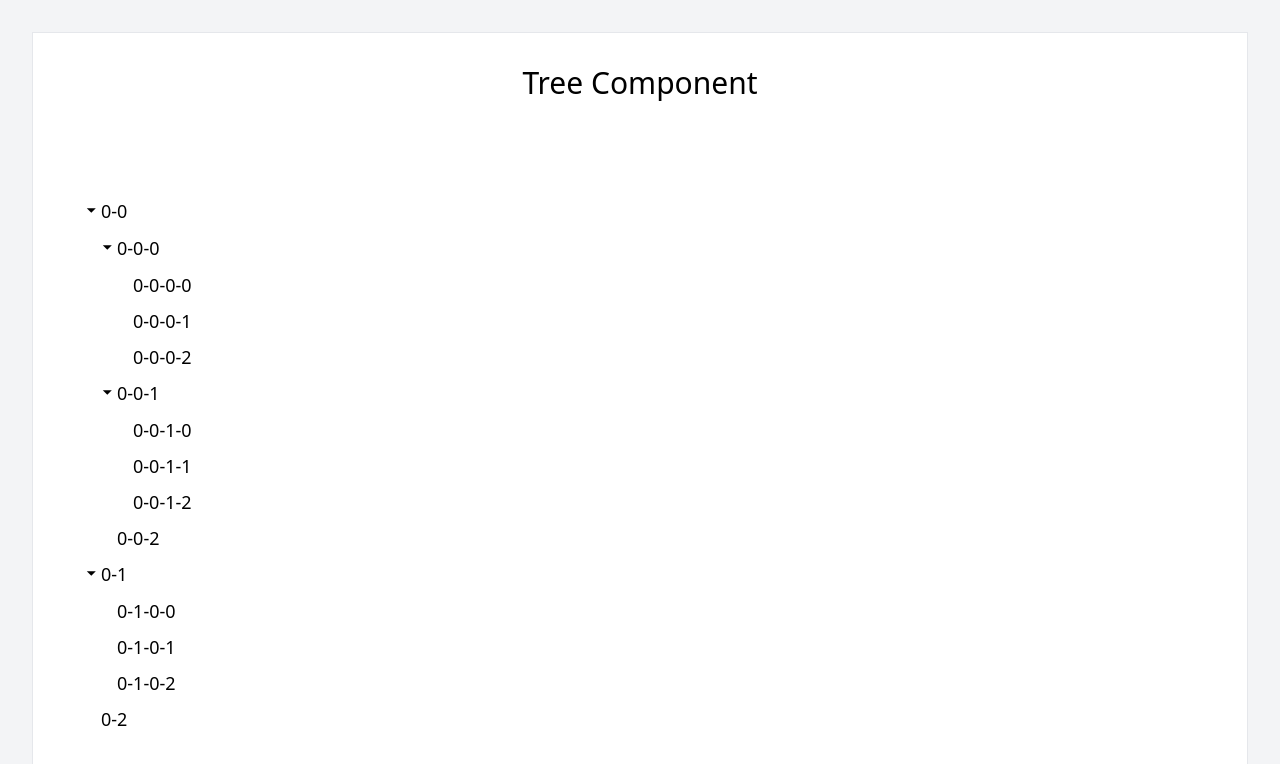
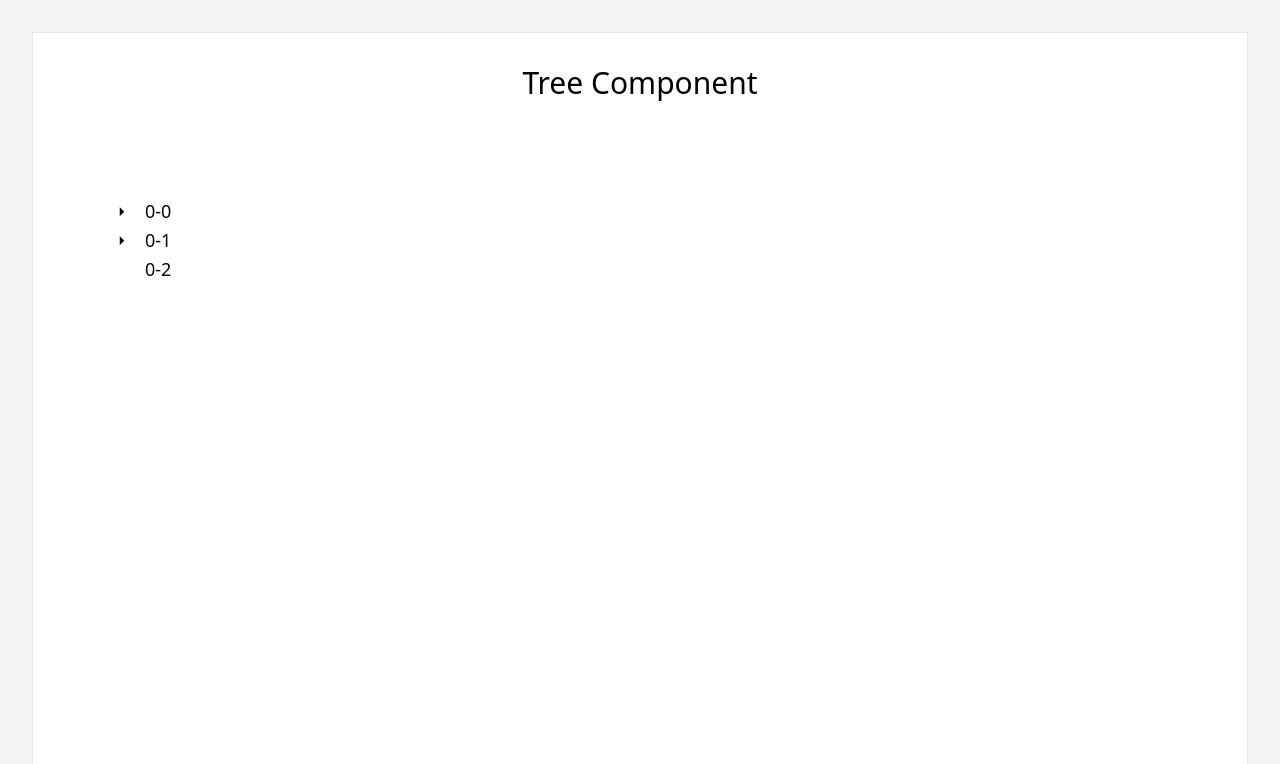
Before and after one commit to braveheart-star/astri-component, a Next.js app: page /tree in a window 1280 px wide. Shown: the top 764 px of the page. Built offline with nearby package versions, Linux system fonts and the light colour scheme.

Commit message:
finish tree component

```diff
--- /dev/null
+++ b/src/components/MyTree.tsx
@@ -0,0 +1,63 @@
+import React from "react";
+export interface TreeNode {
+  [key: string]: any; // type for unknown keys.
+  children?: TreeNode[]; // type for a known property.
+}
+export interface TreeComponentTypes {
+  treeData: TreeNode[];
+  onExpand?: (e: React.Key[]) => void;
+  expandedKeys: React.Key[];
+  onSelect: (e: React.Key[], i: any) => void;
+  selectedKeys: React.Key[];
+}
+
+export const Tree = (props: TreeComponentTypes) => {
+  const renderNode = (node: any) => {
+    const isExpanded = props.expandedKeys.includes(node.key);
+    const isNodeSelected = props.selectedKeys.includes(node.key);
+
+    return (
+      <div className={`ml-4`} key={node.key}>
+        <span
+          onClick={() =>
+            props.onSelect([node.key], {
+              event: "select",
+              selected: true,
+              node,
+              selectedNodes: [node],
+              nativeEvent: new PointerEvent("select"),
+            })
+          }
+          className="flex ml-4"
+        >
+          <div
+            className={`w-5 ${isExpanded ? "rotate-90 " : "rotate-0"}`}
+            onClick={() =>
+              props.onExpand &&
+              props.onExpand(
+                props.expandedKeys.includes(node.key)
+                  ? props.expandedKeys.filter((k: any) => k !== node.key)
+                  : [...props.expandedKeys, node.key]
+              )
+            }
+          >
+            {node.children && (
+              <i className="cursor-pointer ri-arrow-right-s-fill"></i>
+            )}
+          </div>
+
+          <span
+            className={`ml-2 px-1 ${
+              isNodeSelected && " bg-blue-50  rounded-sm"
+            }`}
+          >
+            {node.title}
+          </span>
+        </span>
+        {isExpanded && node.children && node.children.map(renderNode)}
+      </div>
+    );
+  };
+
+  return <div>{props.treeData.map(renderNode)}</div>;
+};
--- a/src/components/Tree.tsx
+++ /dev/null
@@ -1,68 +0,0 @@
-import { useState } from "react";
-export interface TreeNode {
-  [key: string]: any; // type for unknown keys.
-  children?: TreeNode[]; // type for a known property.
-}
-interface TreeNodeProps extends TreeNode {
-  autoExpandParent?: boolean;
-  onExpand?: (e: React.Key[]) => void;
-}
-
-export interface TreeComponentTypes {
-  treeData: TreeNode[];
-  autoExpandParent?: boolean;
-  onExpand?: (e: React.Key[]) => void;
-  // expandedKeys: React.Key[];
-  // checkedKeys: React.Key[];
-  // onSelect: (e: React.Key[], i: any) => void;
-  // selectedKeys: React.Key[];
-}
-
-export const Tree = (props: TreeComponentTypes) => {
-  const { treeData } = props;
-  return (
-    <ul className="d-flex d-tree-container flex-column">
-      {treeData &&
-        treeData.map((tree) => (
-          <TreeNode
-            key={tree.key}
-            node={tree}
-            onExpand={props.onExpand}
-            autoExpandParent={props.autoExpandParent}
-          />
-        ))}
-    </ul>
-  );
-};
-
-const TreeNode = (props: TreeNodeProps) => {
-  const { node } = props;
-  const [childVisible, setChildVisibility] = useState(props.autoExpandParent);
-
-  const hasChild = node.children ? true : false;
-
-  return (
-    <li className="mt-2">
-      <div className="flex">
-        <div className={`w-5 ${childVisible ? "rotate-90 " : "rotate-0"}`}>
-          {hasChild && (
-            <i
-              className="cursor-pointer ri-arrow-right-s-fill"
-              onClick={(e) => setChildVisibility((v) => !v)}
-            ></i>
-          )}
-        </div>
-        {node.title}
-      </div>
-
-      {hasChild && childVisible && (
-        <ul className="ml-4">
-          <Tree
-            treeData={node.children}
-            autoExpandParent={props.autoExpandParent}
-          />
-        </ul>
-      )}
-    </li>
-  );
-};
--- a/src/pages/tree.tsx
+++ b/src/pages/tree.tsx
@@ -1,6 +1,6 @@
 import React, { useState } from "react";
 import { treeData } from "@/utils/data";
-import { Tree } from "@/components/Tree";
+import { Tree } from "@/components/MyTree";
 import { Layout } from "@/components/Layout";
 
 export default function () {
@@ -9,14 +9,12 @@ export default function () {
     "0-0-1",
   ]);
   const [selectedKeys, setSelectedKeys] = useState<React.Key[]>([]);
-  const [autoExpandParent, setAutoExpandParent] = useState<boolean>(true);
 
   const onExpand = (expandedKeysValue: React.Key[]) => {
     console.log("onExpand", expandedKeysValue);
     // if not set autoExpandParent to false, if children expanded, parent can not collapse.
     // or, you can remove all expanded children keys.
     setExpandedKeys(expandedKeysValue);
-    setAutoExpandParent(false);
   };
 
   const onSelect = (selectedKeysValue: React.Key[], info: any) => {
@@ -29,11 +27,10 @@ export default function () {
       <p className="mb-24 text-3xl text-center ">Tree Component</p>
       <Tree
         treeData={treeData}
-        autoExpandParent={autoExpandParent}
         onExpand={onExpand}
-        // expandedKeys={expandedKeys}
-        // onSelect={onSelect}
-        // selectedKeys={selectedKeys}
+        expandedKeys={expandedKeys}
+        onSelect={onSelect}
+        selectedKeys={selectedKeys}
       />
     </Layout>
   );
```
